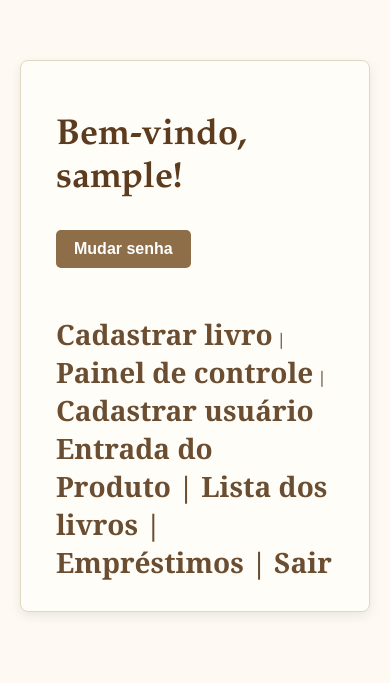
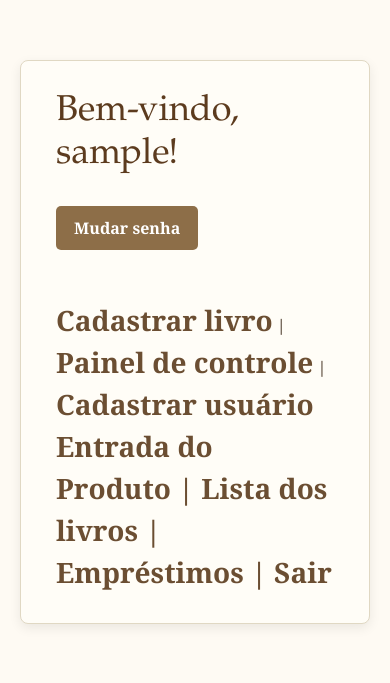
Before and after one commit to EtecVAV-C2-Bibliotech/Bibliotech, a PHP site: page / in a window 390 px wide. Shown: the top 683 px of the page. Run offline with PHP 8.4, Linux system fonts and the light colour scheme; the visitor is signed in with stand-in values (Sample User, id 1).

Commit message:
Adicionando o bootstrap para index e deixar ele responsivo

```diff
--- a/index.php
+++ b/index.php
@@ -9,13 +9,19 @@ if (!isset($_SESSION['logado'])) {
 <!DOCTYPE html>
 <html lang="pt-BR">
 <head>
+
     <meta charset="UTF-8">
     <title>Início</title>
+     <link rel="stylesheet" href="css/bootstrap.min.css">
     <link rel="stylesheet" href="css/estilo.css">
+    <script src="js/bootstrap.bundle.min.js"></script>
+
 </head>
-<body>
+<body class="d-flex align-items-center justify-content-center vh-75">
     <div class="container">
-        <h1>Bem-vindo, <?= htmlspecialchars($_SESSION['nickname']) ?>!</h1>
+    <div class="row justify-content-center">
+    <div class="col-12 col-sm-12 col-md-12 col-lg-8">
+        <h3>Bem-vindo, <?= htmlspecialchars($_SESSION['nickname']) ?>!</h3>
 
         <form method="POST">
             <button type="submit" name="mudar" value="true">Mudar senha</button>
@@ -46,5 +52,7 @@ if (!isset($_SESSION['logado'])) {
         <a href="emprestimos.php">Empréstimos | </a>
         <a href="logout.php">Sair</a>
     </div>
+    </div>
+    </div>
 </body>
 </html>
```
